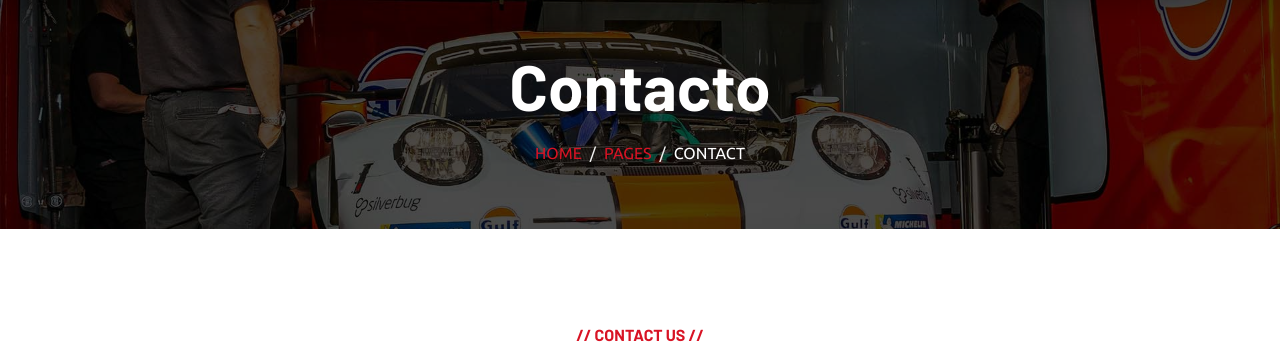
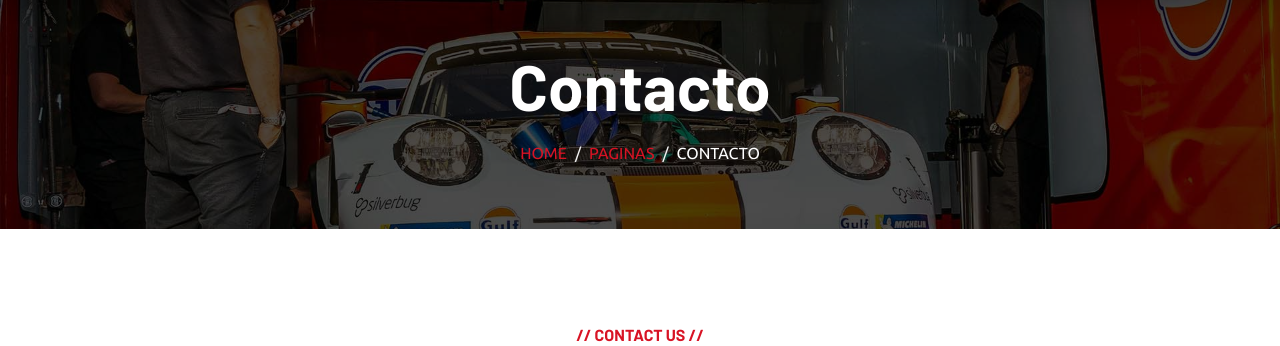
Before and after one commit to jonathanpila0208-sketch/interfacesG4, a Django app: page /contact/ in a window 1280 px wide. Shown: the part 128-474 px from the top of the page. Run offline with Django 5.2, Linux system fonts and the light colour scheme; some libraries are stand-ins or nearby versions.

Commit message:
traducciones

```diff
--- a/inicio/templates/contact.html
+++ b/inicio/templates/contact.html
@@ -9,8 +9,8 @@
                 <nav aria-label="breadcrumb">
                     <ol class="breadcrumb justify-content-center text-uppercase">
                         <li class="breadcrumb-item"><a href="#">Home</a></li>
-                        <li class="breadcrumb-item"><a href="#">Pages</a></li>
-                        <li class="breadcrumb-item text-white active" aria-current="page">Contact</li>
+                        <li class="breadcrumb-item"><a href="#">Paginas</a></li>
+                        <li class="breadcrumb-item text-white active" aria-current="page">Contacto</li>
                     </ol>
                 </nav>
             </div>
```
